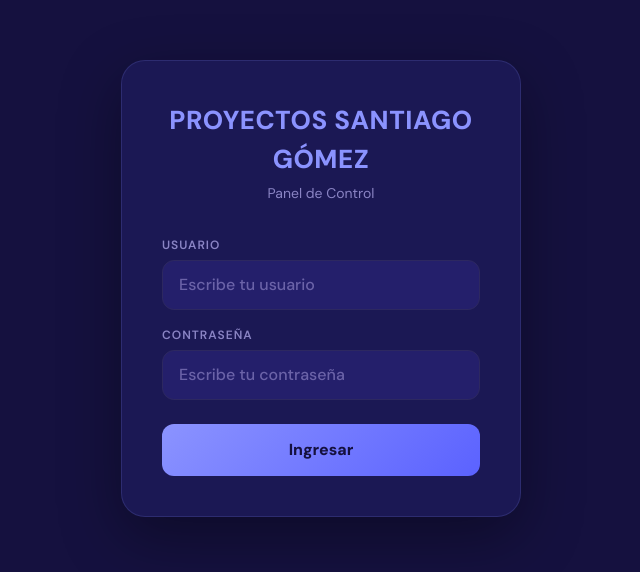
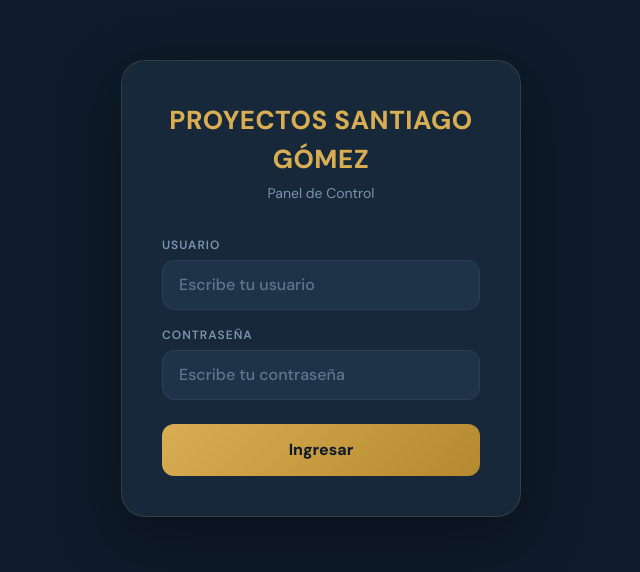
Before and after one commit to riveraalejo38-cell/rifa-digital, a Next.js app: page /login in a window 1280 px wide. Shown: the part 112-684 px from the top of the page, without its empty margins (319-959 px from the left). Built offline with nearby package versions, Linux system fonts and the light colour scheme.

Commit message:
Recolorear panel de login a navy+dorado y corregir autocompletado del navegador

```diff
--- a/src/app/login/page.tsx
+++ b/src/app/login/page.tsx
@@ -40,33 +40,37 @@ export default function LoginPage() {
   return (
     <div style={{
       minHeight: "100vh",
-      background: "#15113F",
+      background: "#0F1B2A",
       display: "flex", alignItems: "center", justifyContent: "center",
       padding: "20px", fontFamily: "'DM Sans', 'Segoe UI', sans-serif",
     }}>
       <style>{`
         @import url('https://fonts.googleapis.com/css2?family=DM+Sans:wght@400;500;600;700;800&display=swap');
-        input::placeholder { color: #6B63A8; }
-        input:focus { outline: none; border-color: #8B93FF !important; }
+        input::placeholder { color: #5E7690; }
+        input:focus { outline: none; border-color: #D9AD52 !important; }
       `}</style>
       <div style={{
-        background: "#1B1854",
-        border: "1px solid rgba(139,147,255,0.16)",
+        background: "#16283A",
+        border: "1px solid rgba(217,173,82,0.16)",
         borderRadius: "24px", padding: "40px",
         maxWidth: "400px", width: "100%",
         boxShadow: "0 20px 60px rgba(0,0,0,0.35)",
       }}>
         <div style={{ textAlign: "center", marginBottom: "32px" }}>
-          <h1 style={{ color: "#8B93FF", fontSize: "26px", fontWeight: "800", margin: "0 0 4px", letterSpacing: "0.5px" }}>
+          <h1 style={{ color: "#D9AD52", fontSize: "26px", fontWeight: "800", margin: "0 0 4px", letterSpacing: "0.5px" }}>
             PROYECTOS SANTIAGO GÓMEZ
           </h1>
-          <p style={{ color: "#8A84C4", fontSize: "14px", margin: 0 }}>
+          <p style={{ color: "#7C93AC", fontSize: "14px", margin: 0 }}>
             Panel de Control
           </p>
         </div>
 
+        {/* autoComplete="off"/"new-password" evita que el navegador deje
+            guardado el usuario/contraseña anterior y lo vuelva a poner solo
+            al entrar a esta pantalla, obligando a borrarlo a mano antes de
+            poder escribir otro usuario. */}
         <div style={{ marginBottom: "16px" }}>
-          <p style={{ color: "#8A84C4", fontSize: "12px", margin: "0 0 6px", letterSpacing: "1px", fontWeight: "600" }}>
+          <p style={{ color: "#7C93AC", fontSize: "12px", margin: "0 0 6px", letterSpacing: "1px", fontWeight: "600" }}>
             USUARIO
           </p>
           <input
@@ -75,9 +79,14 @@ export default function LoginPage() {
             onChange={(e) => setUsername(e.target.value)}
             onKeyDown={(e) => e.key === "Enter" && handleLogin()}
             placeholder="Escribe tu usuario"
+            autoComplete="off"
+            autoCorrect="off"
+            autoCapitalize="none"
+            spellCheck={false}
+            name="usuario-panel"
             style={{
-              width: "100%", background: "#241F6B",
-              border: "1.5px solid #2D2860",
+              width: "100%", background: "#1E3348",
+              border: "1.5px solid #28405A",
               borderRadius: "12px", padding: "12px 16px",
               color: "#FFFFFF", fontSize: "16px",
               boxSizing: "border-box", fontFamily: "inherit", fontWeight: "500",
@@ -86,7 +95,7 @@ export default function LoginPage() {
         </div>
 
         <div style={{ marginBottom: "24px" }}>
-          <p style={{ color: "#8A84C4", fontSize: "12px", margin: "0 0 6px", letterSpacing: "1px", fontWeight: "600" }}>
+          <p style={{ color: "#7C93AC", fontSize: "12px", margin: "0 0 6px", letterSpacing: "1px", fontWeight: "600" }}>
             CONTRASEÑA
           </p>
           <input
@@ -95,9 +104,11 @@ export default function LoginPage() {
             onChange={(e) => setPassword(e.target.value)}
             onKeyDown={(e) => e.key === "Enter" && handleLogin()}
             placeholder="Escribe tu contraseña"
+            autoComplete="new-password"
+            name="clave-panel"
             style={{
-              width: "100%", background: "#241F6B",
-              border: "1.5px solid #2D2860",
+              width: "100%", background: "#1E3348",
+              border: "1.5px solid #28405A",
               borderRadius: "12px", padding: "12px 16px",
               color: "#FFFFFF", fontSize: "16px",
               boxSizing: "border-box", fontFamily: "inherit", fontWeight: "500",
@@ -116,9 +127,9 @@ export default function LoginPage() {
           disabled={loading}
           style={{
             width: "100%",
-            background: loading ? "#2D2860" : "linear-gradient(135deg, #8B93FF, #5B62FF)",
+            background: loading ? "#28405A" : "linear-gradient(135deg, #D9AD52, #B58A2E)",
             border: "none", borderRadius: "12px", padding: "14px",
-            color: loading ? "#8A84C4" : "#15113F", fontWeight: "800", fontSize: "16px",
+            color: loading ? "#7C93AC" : "#0F1B2A", fontWeight: "800", fontSize: "16px",
             cursor: loading ? "not-allowed" : "pointer", fontFamily: "inherit",
           }}
         >
```
